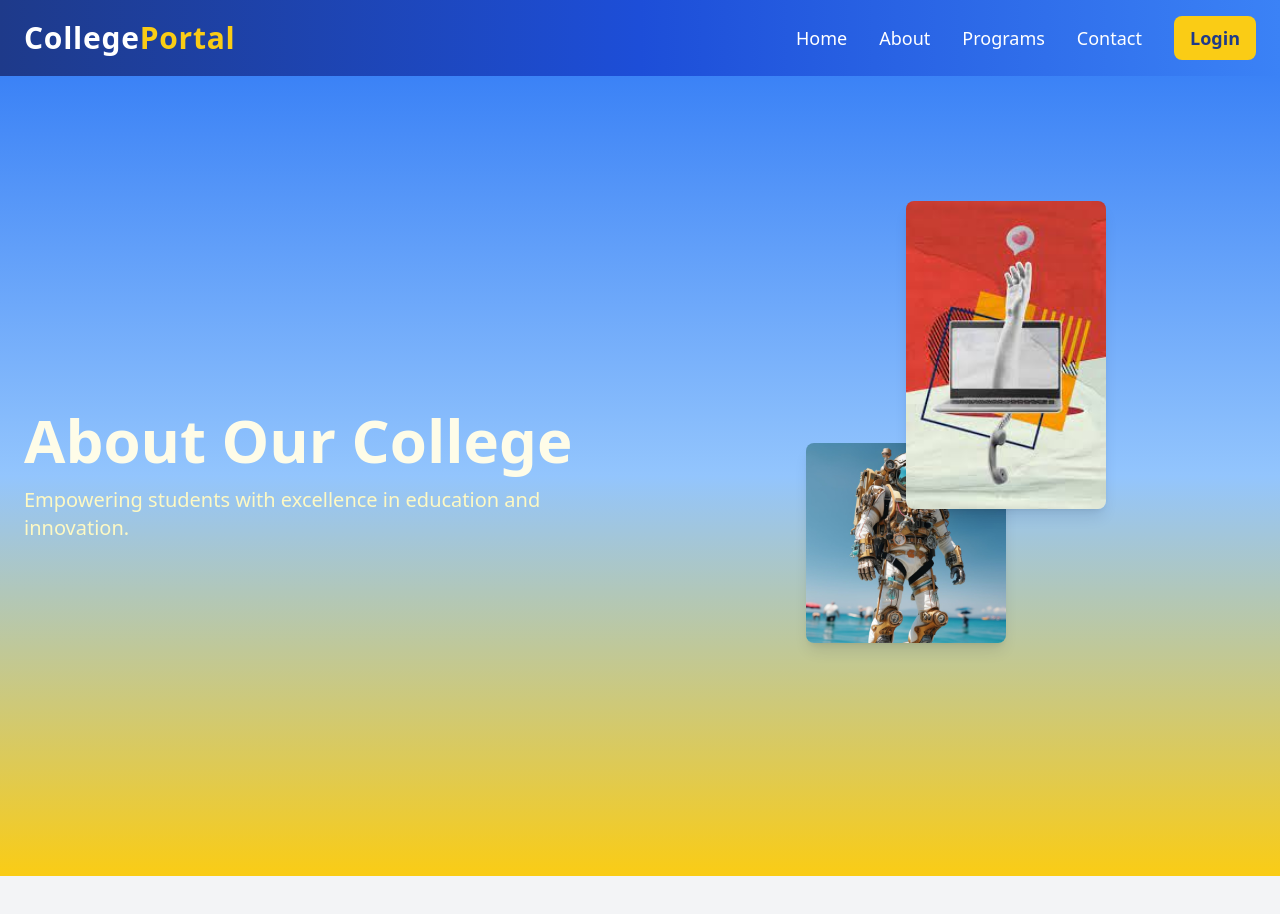
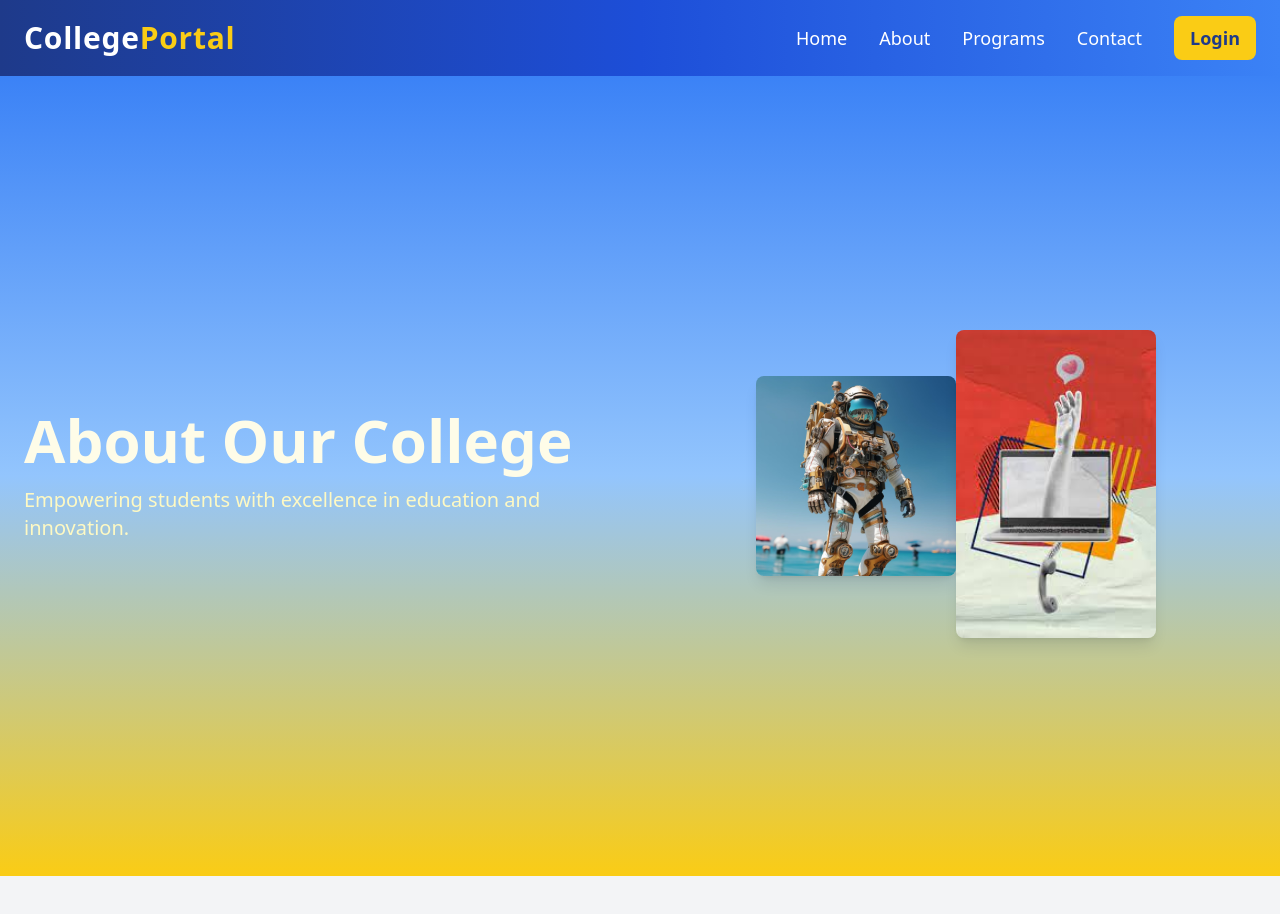
Before and after one commit to atulsadiwal/college-portal, a Next.js app: page /about in a window 1280 px wide. Shown: the top 914 px of the page. Built offline with nearby package versions, Linux system fonts and the light colour scheme.

Commit message:
Change the config directory

```diff
--- a/src/app/about/About.js
+++ b/src/app/about/About.js
@@ -8,6 +8,10 @@ import { ScrollTrigger } from "gsap/dist/ScrollTrigger";
 import Image from "next/image";
 import { FaGraduationCap, FaBook, FaUsers, FaChalkboardTeacher } from "react-icons/fa";
 import "../../styles/globals.css";
+import Faqs from "@/components/Faqs";
+import TeamComponent from "@/components/TeamComponent";
+import WhyChooseUs from "@/components/WhyChooseUs";
+
 
 gsap.registerPlugin(ScrollTrigger);
 
@@ -126,11 +130,11 @@ const About = () => {
     </div>
 
     {/* Content */}
-                    <div className="relative z-10 container mx-auto px-6 grid grid-cols-1 md:grid-cols-2 gap-8 items-center">
+    <div className="relative z-10 container mx-auto px-6 flex flex-col md:grid md:grid-cols-2 gap-8 items-center">
         {/* Left Section: Text */}
         <div
             ref={heroTextRef}
-                            className="text-center md:text-left"
+            className="text-center md:text-left order-2 md:order-1"
         >
             <h1 className="text-4xl md:text-6xl font-extrabold text-yellow-50">
                 About Our College
@@ -141,11 +145,11 @@ const About = () => {
         </div>
 
         {/* Right Section: Images */}
-                        <div className="flex-1 relative flex items-center justify-center h-full">
+        <div className="flex-1 relative flex items-center justify-center h-full order-1 md:order-2">
             {/* Top Left Image */}
             <motion.div
                 ref={(el) => (imageRefs.current[0] = el)}
-                                className="absolute top-1/4 left-1/4 transform hover:scale-105 transition-transform duration-500"
+                className="absolute top-1/4 left-1/4 md:top-auto md:left-auto md:relative transform hover:scale-105 transition-transform duration-500"
                 whileHover={{ scale: 1.1 }}
                 style={{ zIndex: zIndex[0] }}
                 onHoverStart={() => handleHoverStart(0)}
@@ -163,7 +167,7 @@ const About = () => {
             {/* Bottom Right Image */}
             <motion.div
                 ref={(el) => (imageRefs.current[1] = el)}
-                                className="absolute bottom-1/4 right-1/4 transform hover:scale-105 transition-transform duration-500"
+                className="absolute bottom-1/4 right-1/4 md:bottom-auto md:right-auto md:relative transform hover:scale-105 transition-transform duration-500 mt-4"
                 whileHover={{ scale: 1.1 }}
                 style={{ zIndex: zIndex[1] }}
                 onHoverStart={() => handleHoverStart(1)}
@@ -180,6 +184,7 @@ const About = () => {
         </div>
     </div>
 </section>
+
 
                 {/* Vision, Mission, Values */}
                 <section ref={visionRef} className="py-16 bg-gradient-to-r from-gray-100 via-gray-200 to-gray-300">
@@ -302,6 +307,8 @@ const About = () => {
                         </div>
                     </div>
                 </section>
+                <WhyChooseUs />
+                <TeamComponent/>
 
                 {/* Testimonials */}
                 <section ref={testimonialsRef} className="py-16">
@@ -344,6 +351,7 @@ const About = () => {
                     </div>
                 </section>
             </main>
+            <Faqs/>
             <Footer />
         </>
     );
--- a/src/components/EventsSection.js
+++ b/src/components/EventsSection.js
@@ -2,7 +2,7 @@
 
 import React, { useState, useEffect } from 'react';
 import { motion } from 'framer-motion';
-import { API_NODE_URL } from '@/app/config/config';
+import { API_NODE_URL } from '../../config/config';
 
 const EventCard = ({ event }) => (
   <div className="min-w-[300px] md:min-w-[350px] lg:min-w-[400px] p-6 bg-white rounded-lg shadow-lg hover:shadow-2xl transition duration-300 transform hover:scale-105">
```
Also changed, not shown: config/config.js (renamed from src/app/config/config.js). Lines whose indentation alone changed are shown as unchanged.
